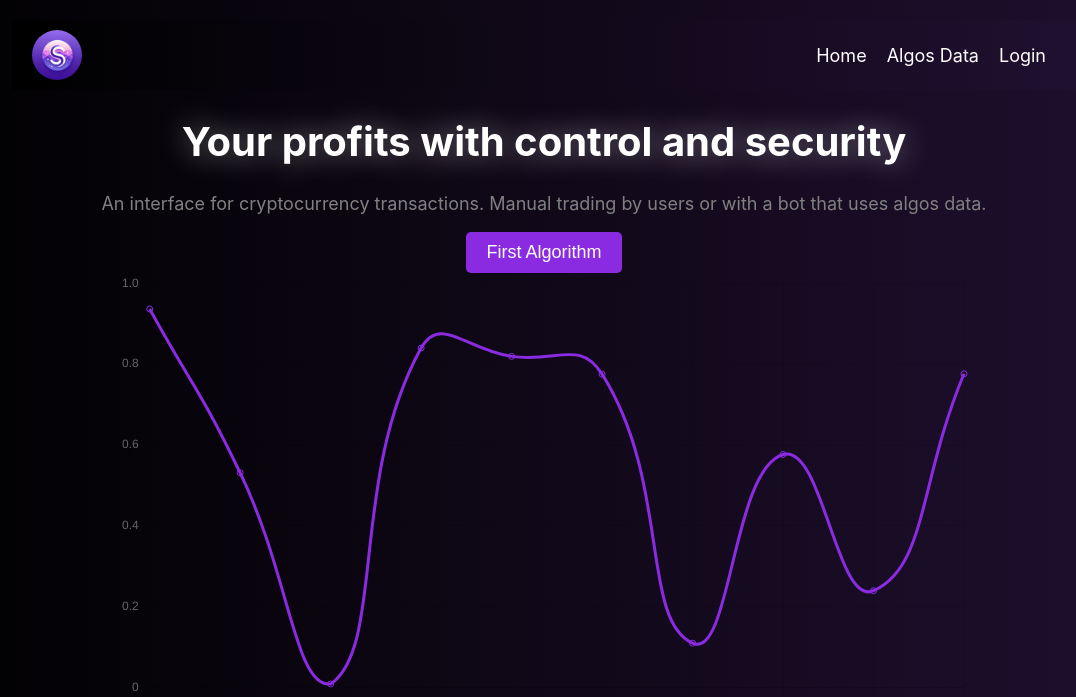
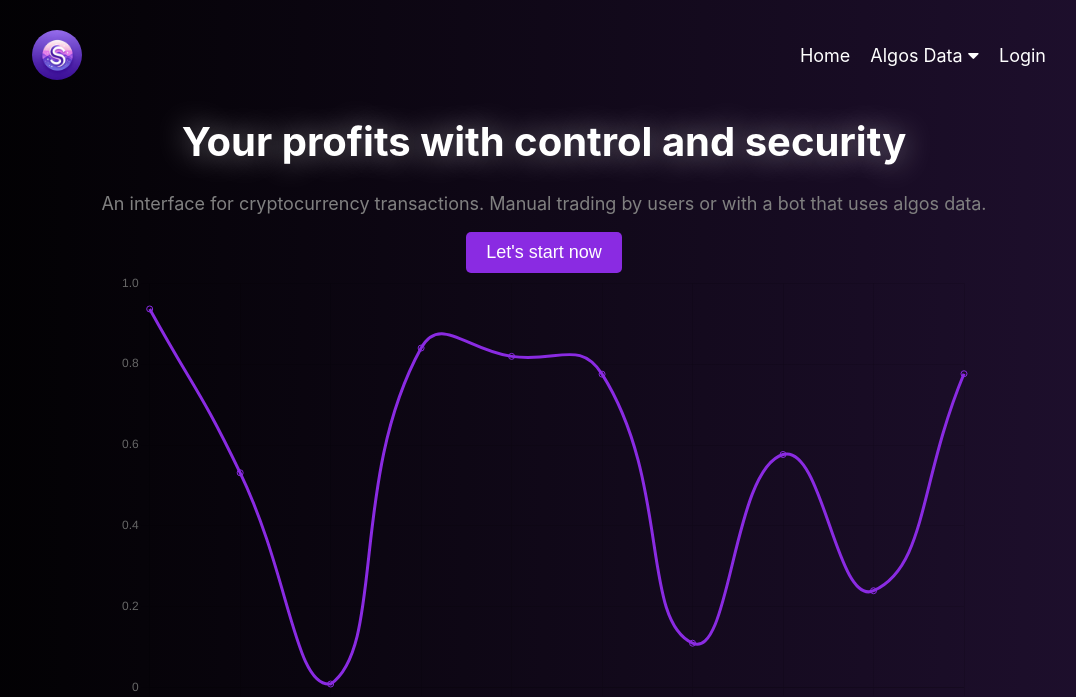
Before and after one commit to simonpotel/smartswap-web, a PHP site: page /monthly_analyze/ in a window 1280 px wide. Shown: the top 697 px of the page, without its empty margins (96-1172 px from the left). Run offline with PHP 8.4, Linux system fonts and the light colour scheme.

Commit message:
dropdown arrow navbar, fix background
+ fix navbar background bug with header
+ added a dropdown icon from FA

```diff
--- a/index.html
+++ b/index.html
@@ -8,6 +8,7 @@
     <link rel="stylesheet" type="text/css" href="style/indexPage.css">
     <link rel="icon" href="../files/logo.jpeg" type="image/x-icon">
     <script src="https://cdn.jsdelivr.net/npm/chart.js"></script>
+    <link rel="stylesheet" href="https://cdnjs.cloudflare.com/ajax/libs/font-awesome/5.15.4/css/all.min.css">
 </head>
 <body>
     <header>
@@ -18,7 +19,7 @@
             <ul>
                 <li><a href="index.html">Home</a></li>
                 <li>
-                    <a>Algos Data</a>
+                    <a class="dropdown-toggle">Algos Data <i class="fas fa-caret-down"></i></a>
                     <ul class="dropdown">
                         <li><a href="etc/monthly_analyze.html">Monthly Analyze</a></li>
                     </ul>
@@ -37,7 +38,7 @@
         <button class="glow"
             style="display: block; margin: 0 auto;"
             onclick="window.location.href='etc/monthly_analyze.html';">
-            First Algorithm
+            Let's start now
         </button>
 
     </div>
--- a/style/common.css
+++ b/style/common.css
@@ -1,6 +1,5 @@
 /* page content */
 body {
-    background-color: black;
     color: white;
     font-size: 18px;
     font-family: -apple-system, BlinkMacSystemFont, 'Segoe UI', Roboto, Oxygen,
@@ -13,15 +12,13 @@ header {
     justify-content: space-between;
     align-items: center;
     padding: 10px 20px;
-    background-color: black;
     margin-right: 100px;
     margin-left: 100px;
     margin-top: 20px;
 }
 
 /* gradient background */
-body,
-header {
+body {
     background: linear-gradient(to right, #000000, #201030); /* blue to black gradient */
 }
 
```
